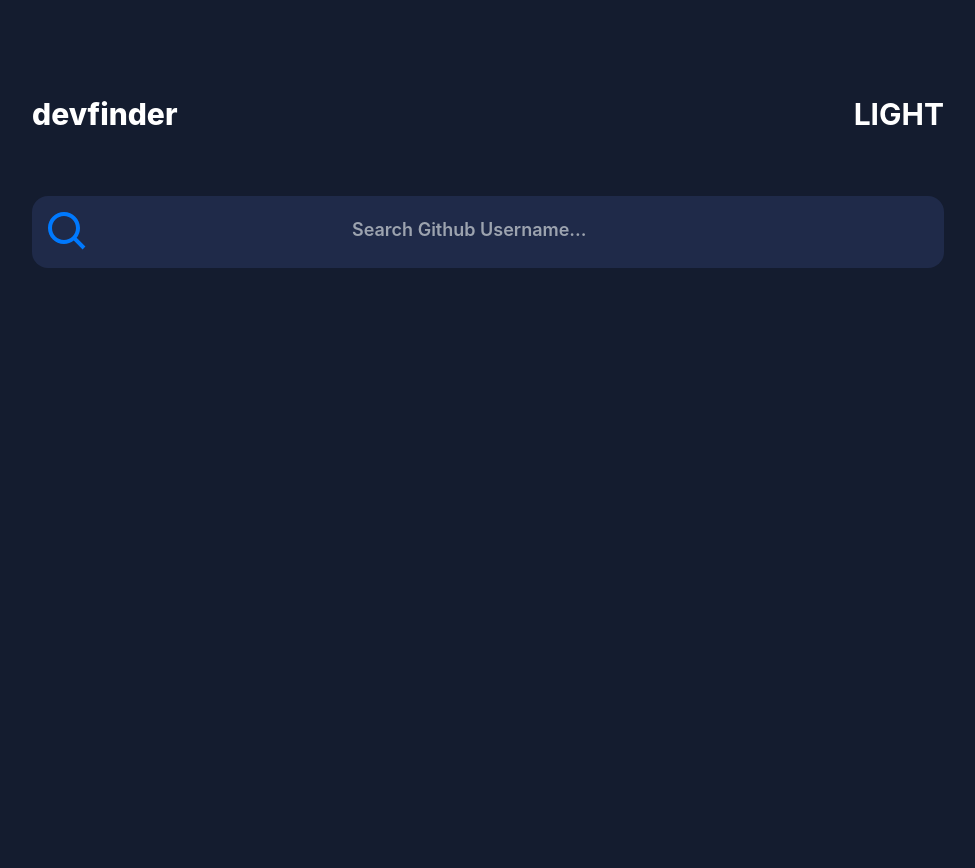
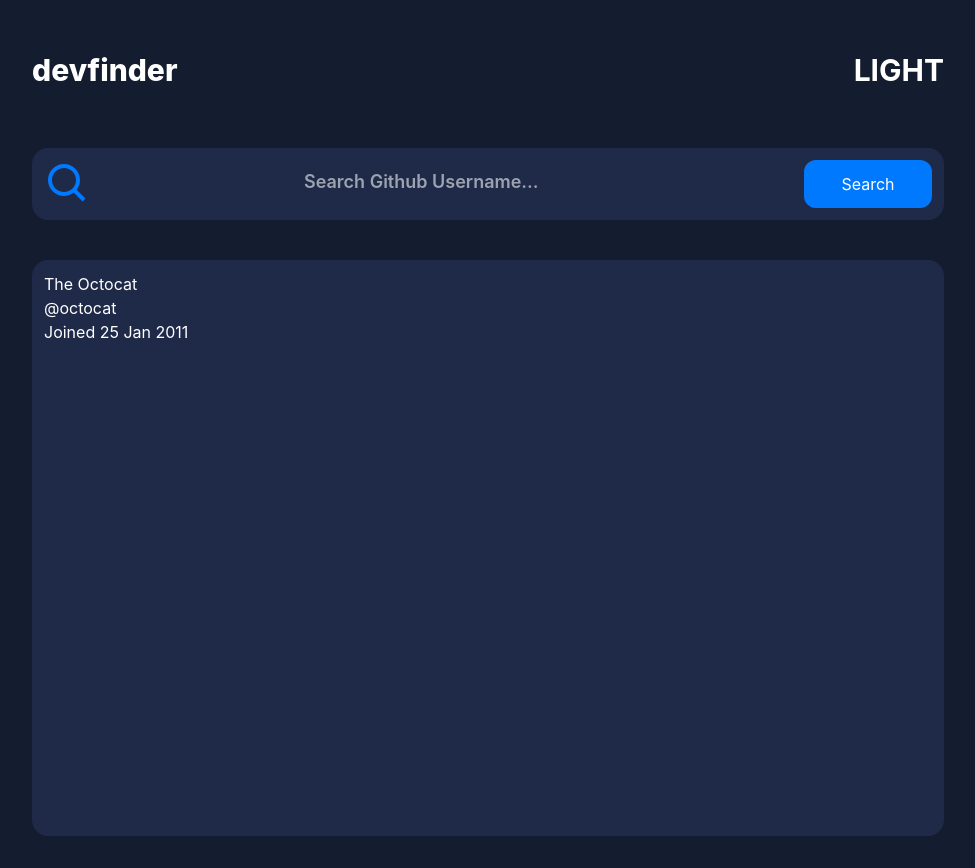
Before and after one commit to Sam-intellect/github-profile, a React (Create React App) app: page / in a window 1280 px wide. Shown: the whole page, without its empty margins (152-1127 px from the left). Before the commit the page ends 800 px from the top, so only its background shows below. Built offline with nearby package versions, Linux system fonts and the light colour scheme; the HTML template or start-up script is replaced by a standard one.

Commit message:
on details

```diff
--- /dev/null
+++ b/src/components/Details.jsx
@@ -0,0 +1,43 @@
+import React from 'react';
+
+function Details() {
+  return (
+    <>
+      <div className="h-1/2 mt-10 flex justify-between px-3 py-3 gap-2 border-none bg-lightBlue rounded-2xl">
+        <div className=" flex">
+          <div className=""></div>
+          <div>
+            <h1>The Octocat</h1>
+            <p>@octocat</p>
+            <p>Joined 25 Jan 2011</p>
+          </div>
+        </div>
+        <br />
+        <br />
+        <br />
+        <br />
+        <br />
+        <br />
+        <br />
+        <br />
+        <br />
+        <br />
+        <br />
+        <br />
+        <br />
+        <br />
+        <br />
+        <br />
+        <br />
+        <br />
+        <br />
+        <br />
+        <br />
+        <br />
+        <br />
+      </div>
+    </>
+  );
+}
+
+export default Details;
--- a/src/components/Header.jsx
+++ b/src/components/Header.jsx
@@ -2,10 +2,10 @@ import React from 'react';
 function Header() {
   return (
     <>
-      <section class="flex items-center justify-between text-base py-16">
+      <section className="flex items-center justify-between text-base py-5">
         <h1 class="text-3xl font-extrabold">devfinder</h1>
         <div>
-          <h1 class="text-3xl font-bold">LIGHT</h1>
+          <h1 className="text-3xl font-bold">LIGHT</h1>
         </div>
       </section>
     </>
--- a/src/components/Home.jsx
+++ b/src/components/Home.jsx
@@ -1,13 +1,15 @@
 import React from 'react';
 import Header from './Header';
 import Search from './Search';
+import Details from './Details';
 
 function Home() {
   return (
     <>
-      <div class="container mx-auto px-8 py-8">
+      <div className="container mx-auto px-8 py-8">
         <Header />
         <Search />
+        <Details />
       </div>
     </>
   );
--- a/src/components/Search.jsx
+++ b/src/components/Search.jsx
@@ -4,8 +4,8 @@ import { BiSearch } from 'react-icons/bi';
 function Search() {
   return (
     <>
-      <div class="flex justify-between px-3 py-3 border-none bg-lightBlue rounded-2xl focus:ring-grey-500 focus:ring-2">
-        <BiSearch class="text-5xl text-blue" />
+      <div className="flex justify-between px-3 py-3 mt-10 gap-2 border-none bg-lightBlue rounded-2xl focus:none">
+        <BiSearch className="text-5xl text-blue font-thin" />
         <form action="">
           <input
             type="text"
@@ -13,10 +13,15 @@ function Search() {
             placeholder="Search Github Username..."
             autoComplete="off"
             aria-label="Search Github"
-            class="w-80 py-2 font-semibold bg-lightBlue border-none text-lg text-white"
+            className="min-w-full py-2 font-semibold bg-lightBlue border-none text-lg text-white focus:outline-none"
           />
         </form>
-        <div></div>
+        <button
+          className="bg-blue p-2 border-none rounded-xl w-32"
+          onClick={console.log('Hello, you click me')}
+        >
+          Search
+        </button>
       </div>
     </>
   );
```
